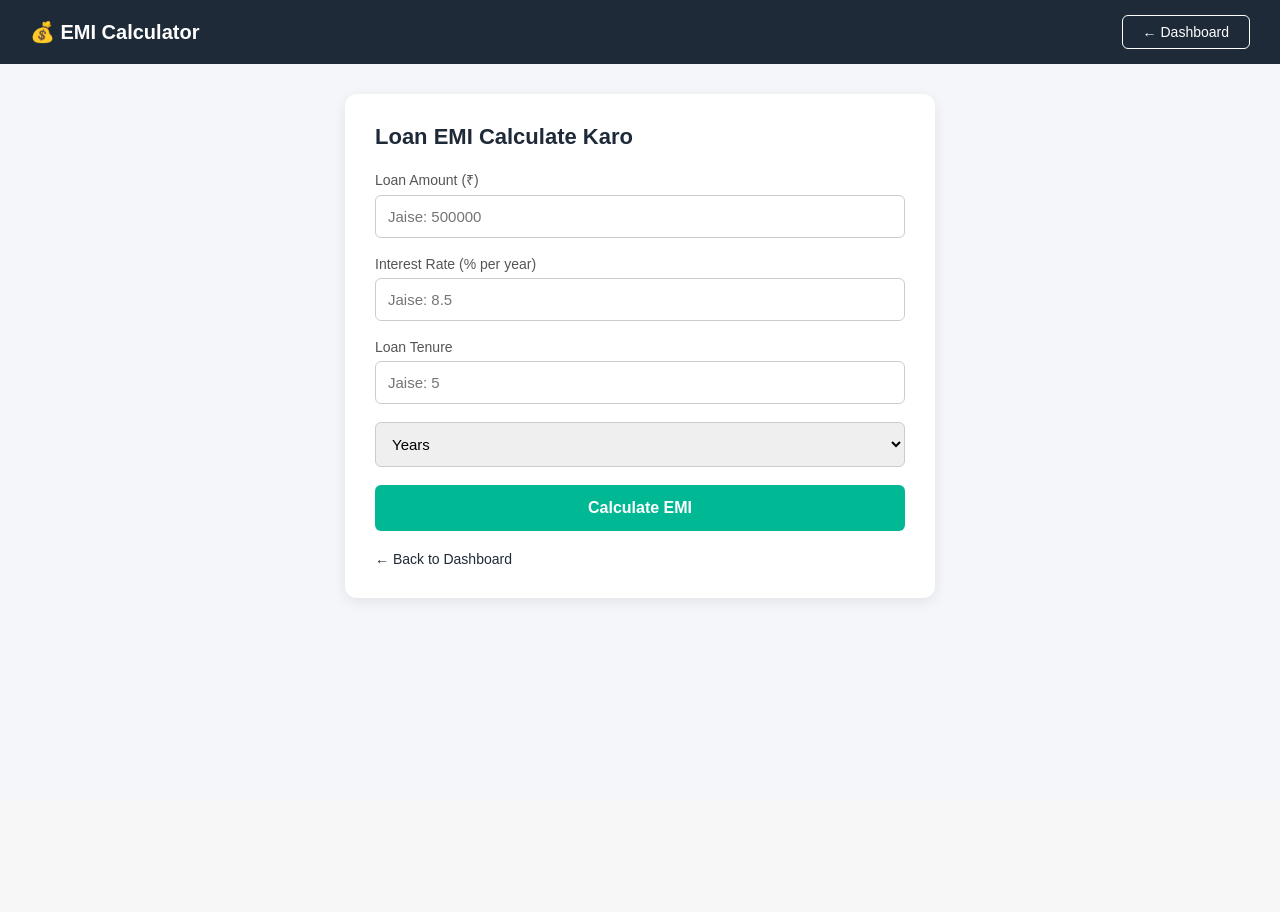
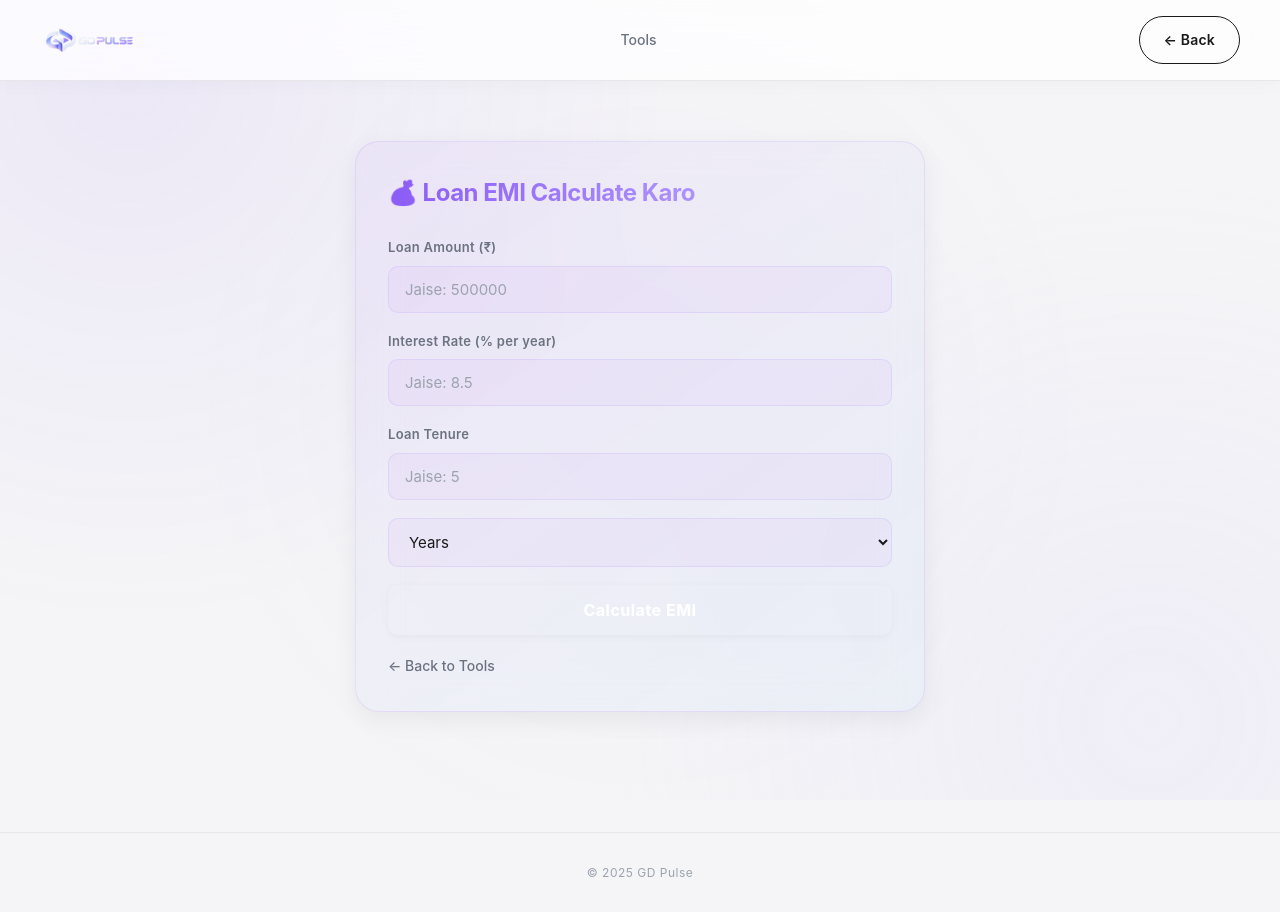
Before and after one commit to IGDIVU/gd-pulse, a Flask app: page /tools/emi in a window 1280 px wide. Before the commit the page ends 602 px from the top, so only its background shows below. Run offline with Flask 3, Linux system fonts and the light colour scheme; the visitor is signed in with stand-in values (Sample User, id 1).

Commit message:
Update EMI calculator layout and styling
Refactor EMI calculator HTML layout and styles.

```diff
--- a/templates/emi.html
+++ b/templates/emi.html
@@ -4,62 +4,23 @@
 <meta charset="UTF-8">
 <meta name="viewport" content="width=device-width, initial-scale=1.0">
 <title>EMI Calculator — GD Pulse</title>
-<style>
-  * { margin: 0; padding: 0; box-sizing: border-box; font-family: Arial, sans-serif; }
-  body { background: #f4f6f9; color: #222; }
-  header {
-    background: #1e2a38; color: white; padding: 15px 30px;
-    display: flex; justify-content: space-between; align-items: center;
-  }
-  header h1 { font-size: 20px; }
-  .btn {
-    background: #00b894; color: white; padding: 8px 20px;
-    border: none; border-radius: 6px; cursor: pointer;
-    font-size: 14px; text-decoration: none;
-  }
-  .btn:hover { background: #019875; }
-  .btn-outline { background: transparent; border: 1px solid #00b894; color: #00b894; }
-  main { padding: 30px; max-width: 650px; margin: 0 auto; }
-  .box {
-    background: white; padding: 30px; border-radius: 12px;
-    box-shadow: 0 4px 14px rgba(0,0,0,0.08);
-  }
-  h2 { color: #1e2a38; margin-bottom: 20px; font-size: 22px; }
-  label { display: block; font-size: 14px; color: #555; margin-bottom: 6px; }
-  input, select {
-    width: 100%; padding: 12px; margin-bottom: 18px;
-    border: 1px solid #ccc; border-radius: 6px; font-size: 15px;
-  }
-  input:focus, select:focus { outline: none; border-color: #00b894; }
-  .calc-btn {
-    width: 100%; padding: 14px; background: #00b894; color: white;
-    border: none; border-radius: 6px; font-size: 16px; cursor: pointer;
-    font-weight: bold;
-  }
-  .calc-btn:hover { background: #019875; }
-  .result {
-    margin-top: 25px; padding: 20px; background: #f0fdf9;
-    border-left: 4px solid #00b894; border-radius: 8px;
-  }
-  .result-row {
-    display: flex; justify-content: space-between; padding: 8px 0;
-    border-bottom: 1px dashed #cde9e0; font-size: 15px;
-  }
-  .result-row:last-child { border-bottom: none; font-weight: bold; font-size: 17px; color: #019875; }
-  .result-row span:last-child { font-weight: bold; }
-  .back { display: inline-block; margin-top: 20px; color: #1e2a38; text-decoration: none; font-size: 14px; }
-</style>
+<link rel="icon" type="image/png" href="/static/favicon.png">
+<link rel="stylesheet" href="/static/style.css">
 </head>
 <body>
 
   <header>
-    <h1>💰 EMI Calculator</h1>
-    <a href="/" class="btn btn-outline" style="color:white; border-color:white;">← Dashboard</a>
+    <a href="/" class="logo"><img src="/static/logo-horizontal.png" alt="GD Pulse"></a>
+    <nav class="nav-links"><a href="/tools">Tools</a></nav>
+    <div class="header-right">
+      <a href="/tools" class="btn btn-outline">← Back</a>
+    </div>
   </header>
 
   <main>
+    <div class="container" style="max-width: 650px;">
       <div class="box">
-      <h2>Loan EMI Calculate Karo</h2>
+        <h2>💰 Loan EMI Calculate Karo</h2>
 
         <label>Loan Amount (₹)</label>
         <input type="number" id="principal" placeholder="Jaise: 500000" min="0">
@@ -82,9 +43,12 @@
           <div class="result-row"><span>Total Payment</span><span id="r-total">₹0</span></div>
         </div>
 
-      <a href="/" class="back">← Back to Dashboard</a>
+        <a href="/tools" class="back">← Back to Tools</a>
+      </div>
     </div>
   </main>
+
+  <footer><p>© 2025 GD Pulse</p></footer>
 
   <script>
     function calculateEMI() {
@@ -93,23 +57,15 @@
       let tenure = parseFloat(document.getElementById("tenure").value);
       const tenureType = document.getElementById("tenureType").value;
 
-      if (isNaN(principal) || principal <= 0 ||
-          isNaN(annualRate) || annualRate < 0 ||
-          isNaN(tenure) || tenure <= 0) {
-        alert("Sahi values daalo");
-        return;
+      if (isNaN(principal) || principal <= 0 || isNaN(annualRate) || annualRate < 0 || isNaN(tenure) || tenure <= 0) {
+        alert("Sahi values daalo"); return;
       }
 
-      // Convert tenure to months
       let months = tenureType === "years" ? tenure * 12 : tenure;
-
-      // Monthly interest rate
       const monthlyRate = annualRate / 12 / 100;
-
       let emi, totalPayment, totalInterest;
 
       if (monthlyRate === 0) {
-        // No interest case
         emi = principal / months;
         totalPayment = principal;
         totalInterest = 0;
```
Lines whose indentation alone changed are shown as unchanged.
